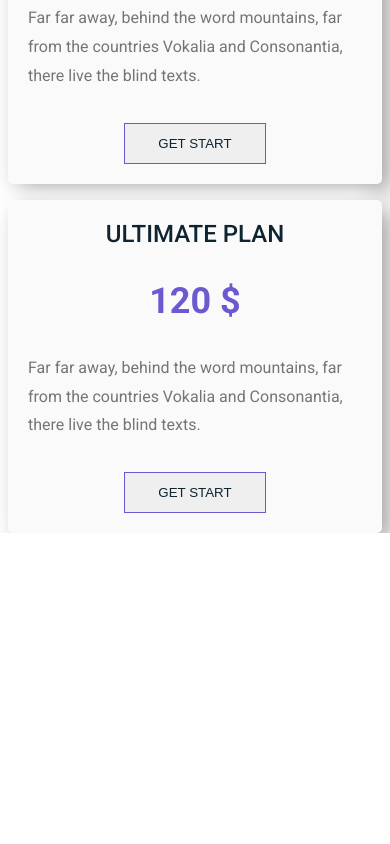
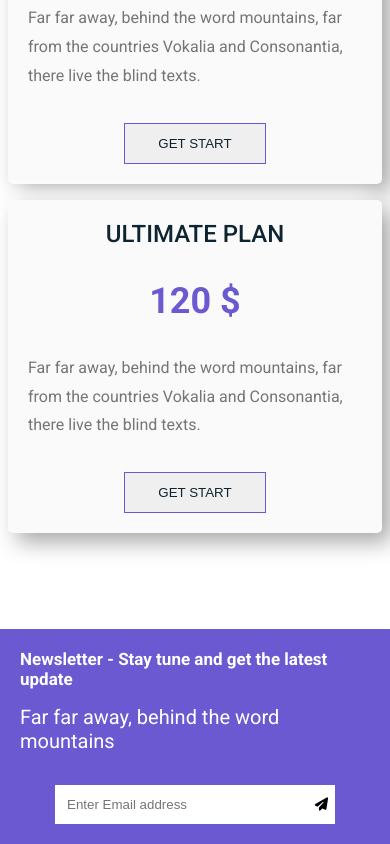
Before and after one commit to Ali-jalili/Educational-Website, a React (Create React App) app in the folder my-educational/: page / in a window 390 px wide. Shown: the part 8879-9723 px from the top of the page. Before the commit the page ends 9412 px from the top, so only its background shows below. Built offline with nearby package versions, Linux system fonts and the light colour scheme.

Commit message:
The Newsletter section has been completed

```diff
--- a/my-educational/src/Components/Page/Home/Main/Main.css
+++ b/my-educational/src/Components/Page/Home/Main/Main.css
@@ -488,6 +488,57 @@ background-color: var(--hover-color);
     color: #fff;
 }
 
+/*??section-newletter */
+
+.section-newsletter{
+    margin-top: 6rem;
+}
+
+.container-newsletter{
+    background-color: var(--second-color);
+}
+
+.contact-newsletter{
+    display: flex;
+    justify-content: space-between;
+    align-items: center;
+    padding: 20px;
+}
+
+.text-newsletter{
+    flex-basis: 50%;
+}
+
+.title-newsletter{
+    color: #ffff;
+    font-size: var(--h1-font-size);
+    margin-bottom: 1rem;
+}
+
+.desc-newsletter{
+    color: #ffff;
+    font-size: var(--h3-font-size);
+
+}
+
+.box-input{
+    width: 45%;
+    display: flex;
+}
+
+.btn-newsletter{
+    background-color: #fff;
+    padding: 7px ;
+    cursor: pointer;
+}
+
+.input-newsletter{
+    width: 100%;
+    padding: 12px;
+    outline: none;
+    border: none;
+}
+
 /*??RESPONSIVE*/
 
 @media screen and (max-width:840px) {
@@ -544,6 +595,17 @@ background-color: var(--hover-color);
     margin-right: 8px;
 }
 
+.contact-newsletter{
+    display: flex;
+    flex-direction: column;
+    gap: 2rem;
+    align-items: center;
+}
+
+.box-input {
+    width: 50%;
+}
+
 
 
 }
@@ -589,10 +651,21 @@ background-color: var(--hover-color);
     font-size: var(--h3-font-size);
 }
 
+.desc-price{
+    font-size: 16px;
+}
 
-    .desc-price{
-        font-size: 16px;
-    }
+.box-input {
+    width: 80%;
+}
+
+.title-newsletter{
+    font-size: 22px;
+}
+
+.title-newsletter{
+    font-size: 20px;
+}
 
 }
 
@@ -607,6 +680,15 @@ background-color: var(--hover-color);
     .title-heading-text-2{
          font-size: 1.5rem;;
     }
+
+.title-newsletter{
+    font-size: 20px;
+}
+
+.title-newsletter{
+    font-size: 17px;
+}
+
 
 
 }
--- a/my-educational/src/Components/Page/Home/Main/Main.jsx
+++ b/my-educational/src/Components/Page/Home/Main/Main.jsx
@@ -307,6 +307,40 @@ const Main = () => {
 
             </section>
 
+            <section className='section-newsletter'>
+
+                <div className="container-newsletter">
+
+                    <div className="container">
+
+                        <div className='contact-newsletter'>
+
+                            <div className='text-newsletter'>
+                                <h2 className='title-newsletter'>Newsletter - Stay tune and get the latest update</h2>
+                                <span className='desc-newsletter'>Far far away, behind the word mountains
+                                </span>
+                            </div>
+
+                            <div className='box-input'>
+
+                                <input className='input-newsletter' type="text" placeholder='Enter Email address' />
+
+                                <button className='btn-newsletter ' type='submit'> <i class="fa-solid fa-paper-plane"></i></button>
+
+
+                            </div>
+
+
+
+                        </div>
+
+                    </div>
+
+
+                </div>
+
+            </section>
+
 
 
 
```
